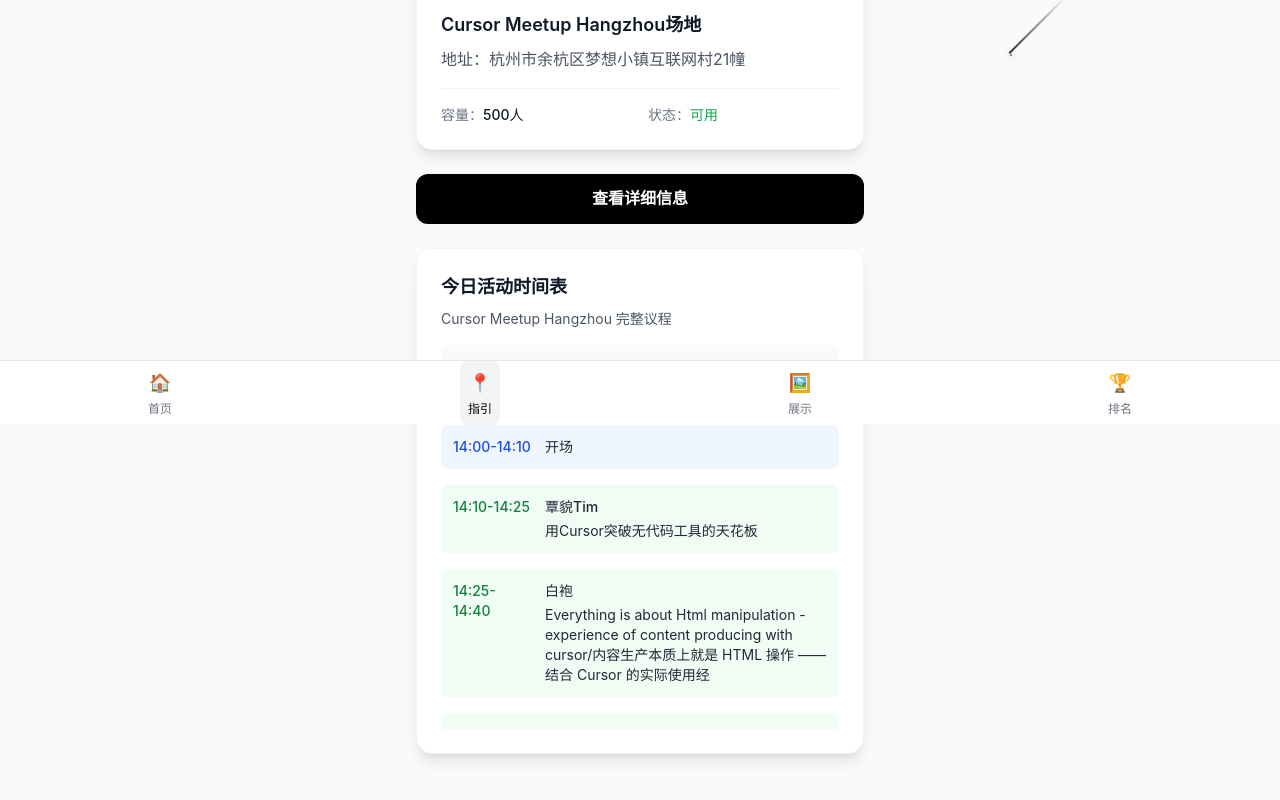
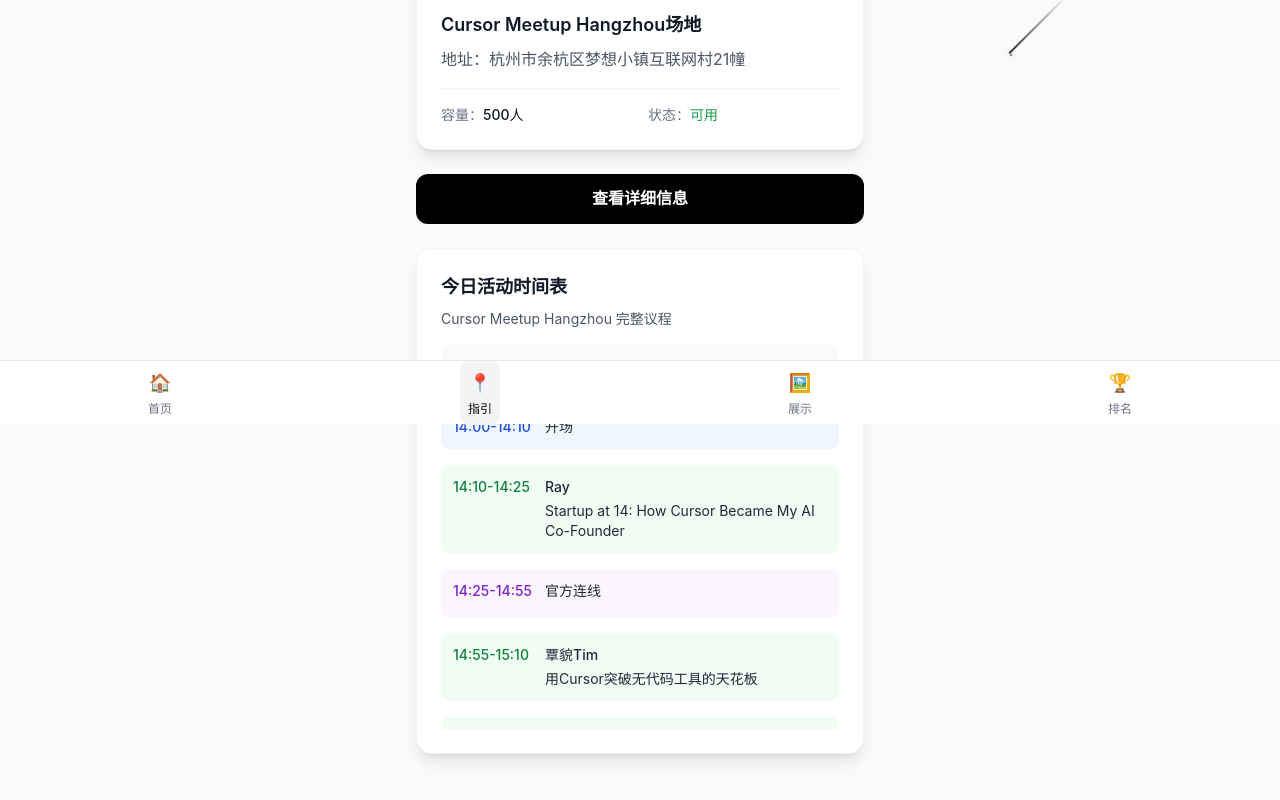
Before and after one commit to cursor-meetup/cursor-ctf, a React (Vite) app: page /venue in a window 1280 px wide. Shown: the part 376-1176 px from the top of the page. Built offline with nearby package versions, Linux system fonts and the light colour scheme.

Commit message:
fix: 样式修复

```diff
--- a/src/pages/Venue.tsx
+++ b/src/pages/Venue.tsx
@@ -72,7 +72,7 @@ const Venue = () => {
 
           <div className="space-y-4 max-h-96 overflow-y-auto">
             <div className="flex items-start space-x-3 p-3 bg-gray-50 rounded-lg">
-              <div className="flex-shrink-0 w-20 text-sm font-medium text-gray-700">13:30-14:20</div>
+              <div className="flex-shrink-0 w-20 text-sm font-medium text-gray-700">13:30</div>
               <div className="flex-1 text-sm text-gray-800">签到</div>
             </div>
 
@@ -84,41 +84,41 @@ const Venue = () => {
             <div className="flex items-start space-x-3 p-3 bg-green-50 rounded-lg">
               <div className="flex-shrink-0 w-20 text-sm font-medium text-green-700">14:10-14:25</div>
               <div className="flex-1 text-sm text-gray-800">
+                <div className="font-medium mb-1">Ray</div>
+                <div>Startup at 14: How Cursor Became My AI Co-Founder</div>
+              </div>
+            </div>
+
+            <div className="flex items-start space-x-3 p-3 bg-purple-50 rounded-lg">
+              <div className="flex-shrink-0 w-20 text-sm font-medium text-purple-700">14:25-14:55</div>
+              <div className="flex-1 text-sm text-gray-800">
+                <div className="font-medium mb-1">官方连线</div>
+              </div>
+            </div>
+
+            <div className="flex items-start space-x-3 p-3 bg-green-50 rounded-lg">
+              <div className="flex-shrink-0 w-20 text-sm font-medium text-green-700">14:55-15:10</div>
+              <div className="flex-1 text-sm text-gray-800">
                 <div className="font-medium mb-1">覃貌Tim</div>
                 <div>用Cursor突破无代码工具的天花板</div>
               </div>
             </div>
 
             <div className="flex items-start space-x-3 p-3 bg-green-50 rounded-lg">
-              <div className="flex-shrink-0 w-20 text-sm font-medium text-green-700">14:25-14:40</div>
+              <div className="flex-shrink-0 w-20 text-sm font-medium text-green-700">15:10-15:25</div>
               <div className="flex-1 text-sm text-gray-800">
                 <div className="font-medium mb-1">白袍</div>
                 <div>Everything is about Html manipulation - experience of content producing with cursor/内容生产本质上就是 HTML 操作 —— 结合 Cursor 的实际使用经</div>
               </div>
             </div>
 
-            <div className="flex items-start space-x-3 p-3 bg-green-50 rounded-lg">
-              <div className="flex-shrink-0 w-20 text-sm font-medium text-green-700">14:40-15:05</div>
-              <div className="flex-1 text-sm text-gray-800">
-                <div className="font-medium mb-1">Ray</div>
-                <div>Startup at 14: How Cursor Became My AI Co-Founder</div>
-              </div>
-            </div>
-
-            <div className="flex items-start space-x-3 p-3 bg-purple-50 rounded-lg">
-              <div className="flex-shrink-0 w-20 text-sm font-medium text-purple-700">15:05-15:30</div>
-              <div className="flex-1 text-sm text-gray-800">
-                <div className="font-medium mb-1">Ray-官方连线</div>
-              </div>
-            </div>
-
             <div className="flex items-start space-x-3 p-3 bg-yellow-50 rounded-lg">
-              <div className="flex-shrink-0 w-20 text-sm font-medium text-yellow-700">15:30-16:00</div>
+              <div className="flex-shrink-0 w-20 text-sm font-medium text-yellow-700">15:25-15:55</div>
               <div className="flex-1 text-sm text-gray-800">集体合影&茶歇</div>
             </div>
 
             <div className="flex items-start space-x-3 p-3 bg-green-50 rounded-lg">
-              <div className="flex-shrink-0 w-20 text-sm font-medium text-green-700">16:00-16:15</div>
+              <div className="flex-shrink-0 w-20 text-sm font-medium text-green-700">15:55-16:10</div>
               <div className="flex-1 text-sm text-gray-800">
                 <div className="font-medium mb-1">负一</div>
                 <div>用Cursor写脱口秀</div>
@@ -126,7 +126,7 @@ const Venue = () => {
             </div>
 
             <div className="flex items-start space-x-3 p-3 bg-green-50 rounded-lg">
-              <div className="flex-shrink-0 w-20 text-sm font-medium text-green-700">16:15-16:30</div>
+              <div className="flex-shrink-0 w-20 text-sm font-medium text-green-700">16:10-16:25</div>
               <div className="flex-1 text-sm text-gray-800">
                 <div className="font-medium mb-1">SHINJI</div>
                 <div>不会写一行代码的产品经理，如何用Cursor搭建一个短视频全链路创作网站</div>
@@ -134,7 +134,7 @@ const Venue = () => {
             </div>
 
             <div className="flex items-start space-x-3 p-3 bg-green-50 rounded-lg">
-              <div className="flex-shrink-0 w-20 text-sm font-medium text-green-700">16:30-16:45</div>
+              <div className="flex-shrink-0 w-20 text-sm font-medium text-green-700">16:25-16:40</div>
               <div className="flex-1 text-sm text-gray-800">
                 <div className="font-medium mb-1">Zy</div>
                 <div>Vibe Coding, or Vibe over Coding？使用Cursor 的一些思考</div>
@@ -142,7 +142,7 @@ const Venue = () => {
             </div>
 
             <div className="flex items-start space-x-3 p-3 bg-green-50 rounded-lg">
-              <div className="flex-shrink-0 w-20 text-sm font-medium text-green-700">16:45-17:00</div>
+              <div className="flex-shrink-0 w-20 text-sm font-medium text-green-700">16:40-16:55</div>
               <div className="flex-1 text-sm text-gray-800">
                 <div className="font-medium mb-1">DH</div>
                 <div>用cursor搓出一款日活过万的旅行产品</div>
@@ -150,12 +150,12 @@ const Venue = () => {
             </div>
 
             <div className="flex items-start space-x-3 p-3 bg-orange-50 rounded-lg">
-              <div className="flex-shrink-0 w-20 text-sm font-medium text-orange-700">17:00-17:30</div>
+              <div className="flex-shrink-0 w-20 text-sm font-medium text-orange-700">16:55-17:25</div>
               <div className="flex-1 text-sm text-gray-800">抽奖 & 自由讨论</div>
             </div>
 
             <div className="flex items-start space-x-3 p-3 bg-pink-50 rounded-lg">
-              <div className="flex-shrink-0 w-20 text-sm font-medium text-pink-700">17:30-18:00</div>
+              <div className="flex-shrink-0 w-20 text-sm font-medium text-pink-700">17:25-18:00</div>
               <div className="flex-1 text-sm text-gray-800">自由 Networking 时间 & 离场</div>
             </div>
           </div>
```
